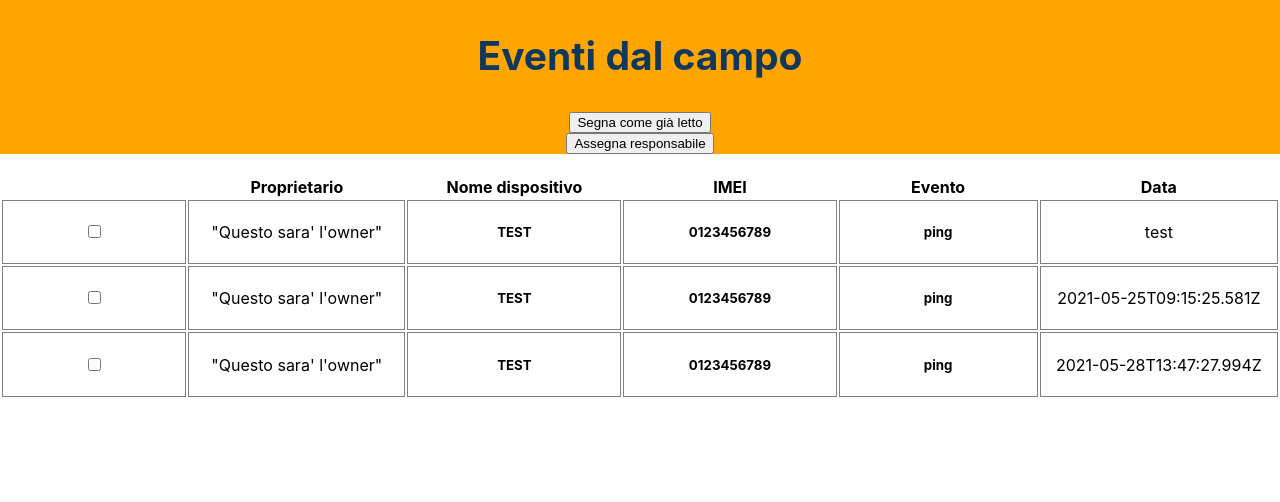
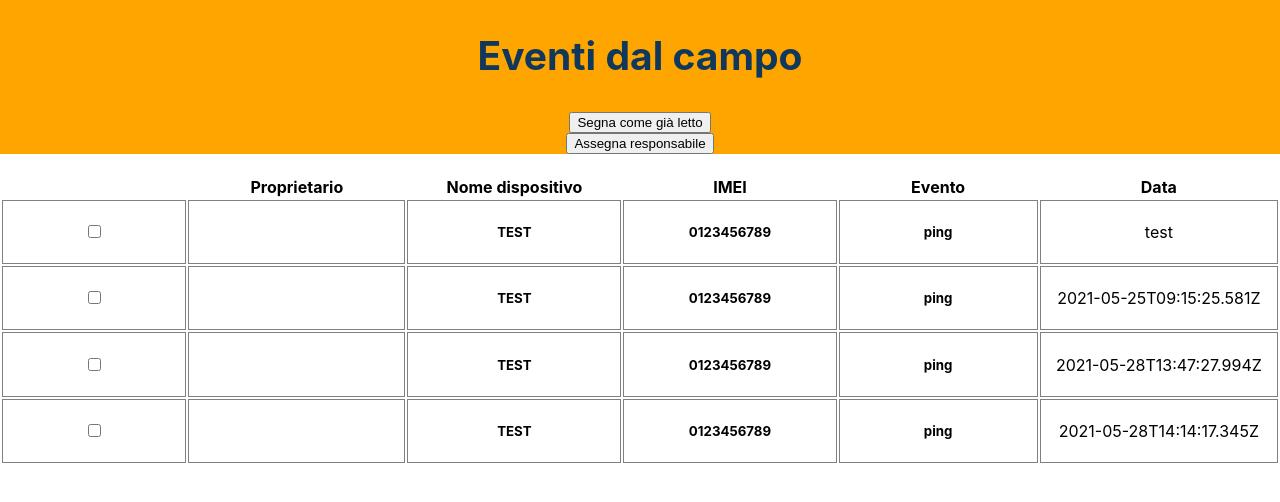
Before and after one commit to marcotabaro/react-express-events, a React (Create React App) app: page / in a window 1280 px wide. Shown: the top 502 px of the page. Built offline with nearby package versions, Linux system fonts and the light colour scheme.

Commit message:
modified event

```diff
--- a/src/Events.js
+++ b/src/Events.js
@@ -10,7 +10,9 @@ export class Events extends React.Component {
         select: false
       };
     }
+    handleInputChange = () => {
 
+    }
     render() {
       return <>
         <HomePageHeader readButton={this.handleInputChange}/>
@@ -77,7 +79,7 @@ class TableRow extends React.Component {
       <input type="checkbox" onChange={this.handleChange} id={this.props.id}></input>
     </td>
     <td>
-    {/* Owner creato dinamicamente */} "Questo sara' l'owner"
+    {/* Owner creato dinamicamente */}
     </td>
     <td>
       <h5>{this.props.dispositivo}</h5>
--- a/src/data.json
+++ b/src/data.json
@@ -1 +1 @@
-[{"dispositivo":"TEST","IMEI":"0123456789","evento":"ping","timestamp":"test"},{"dispositivo":"TEST","IMEI":"0123456789","evento":"ping","timestamp":"2021-05-25T09:15:25.581Z"},{"dispositivo":"TEST","IMEI":"0123456789","evento":"ping","timestamp":"2021-05-28T13:47:27.994Z"}]
+[{"dispositivo":"TEST","IMEI":"0123456789","evento":"ping","timestamp":"test"},{"dispositivo":"TEST","IMEI":"0123456789","evento":"ping","timestamp":"2021-05-25T09:15:25.581Z"},{"dispositivo":"TEST","IMEI":"0123456789","evento":"ping","timestamp":"2021-05-28T13:47:27.994Z"},{"dispositivo":"TEST","IMEI":"0123456789","evento":"ping","timestamp":"2021-05-28T14:14:17.345Z"}]
```
